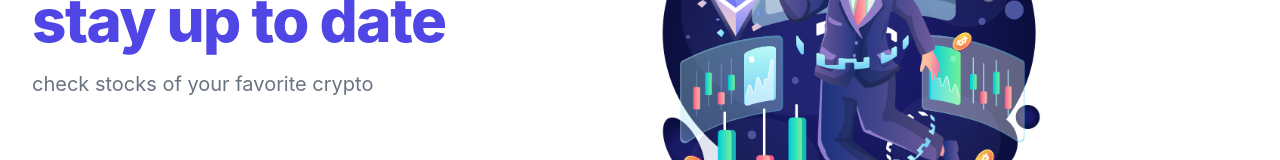
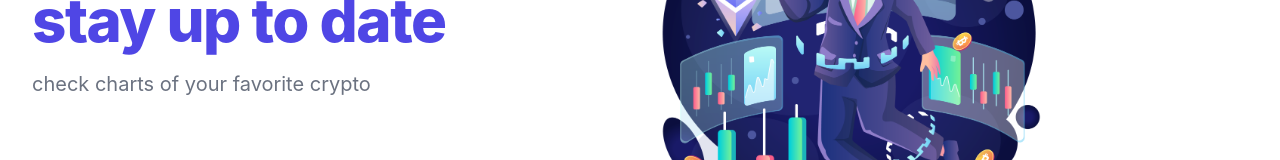
Before and after one commit to vlad-jsdev/crypto-app, a Next.js app: page /CryptoCurency in a window 1280 px wide. Shown: the part 242-402 px from the top of the page. Built offline with nearby package versions, Linux system fonts and the light colour scheme; no server answers.

Commit message:
Update CryptoCurency.jsx

```diff
--- a/pages/CryptoCurency.jsx
+++ b/pages/CryptoCurency.jsx
@@ -33,7 +33,7 @@ const CryptoCurency = () => {
             </span>
           </h1>
           <p className="mt-3 text-base text-gray-500 sm:mt-5 sm:text-lg sm:max-w-xl sm:mx-auto md:mt-5 md:text-xl lg:mx-0">
-            check stocks of your favorite crypto
+            check charts of your favorite crypto
           </p>
         </div>
         <div className="block flex justify-start self-center w-1/2">
```
